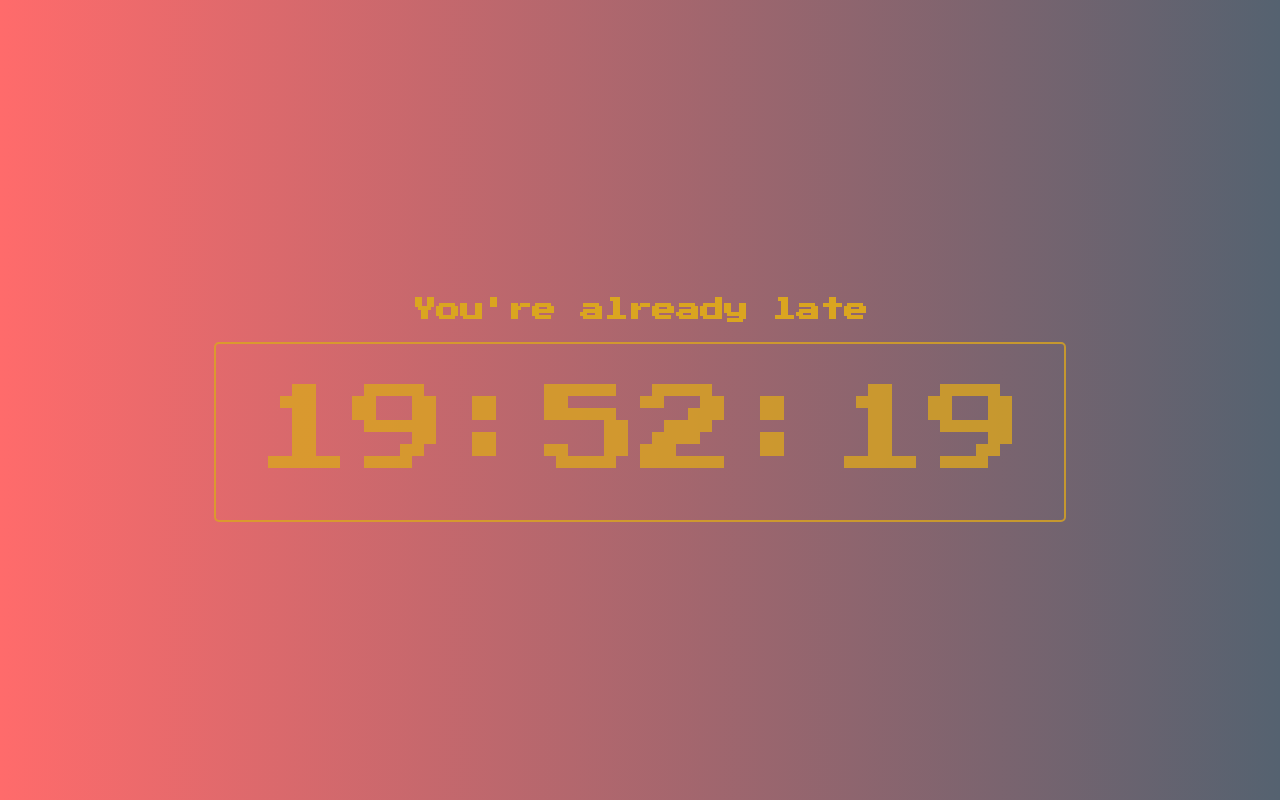
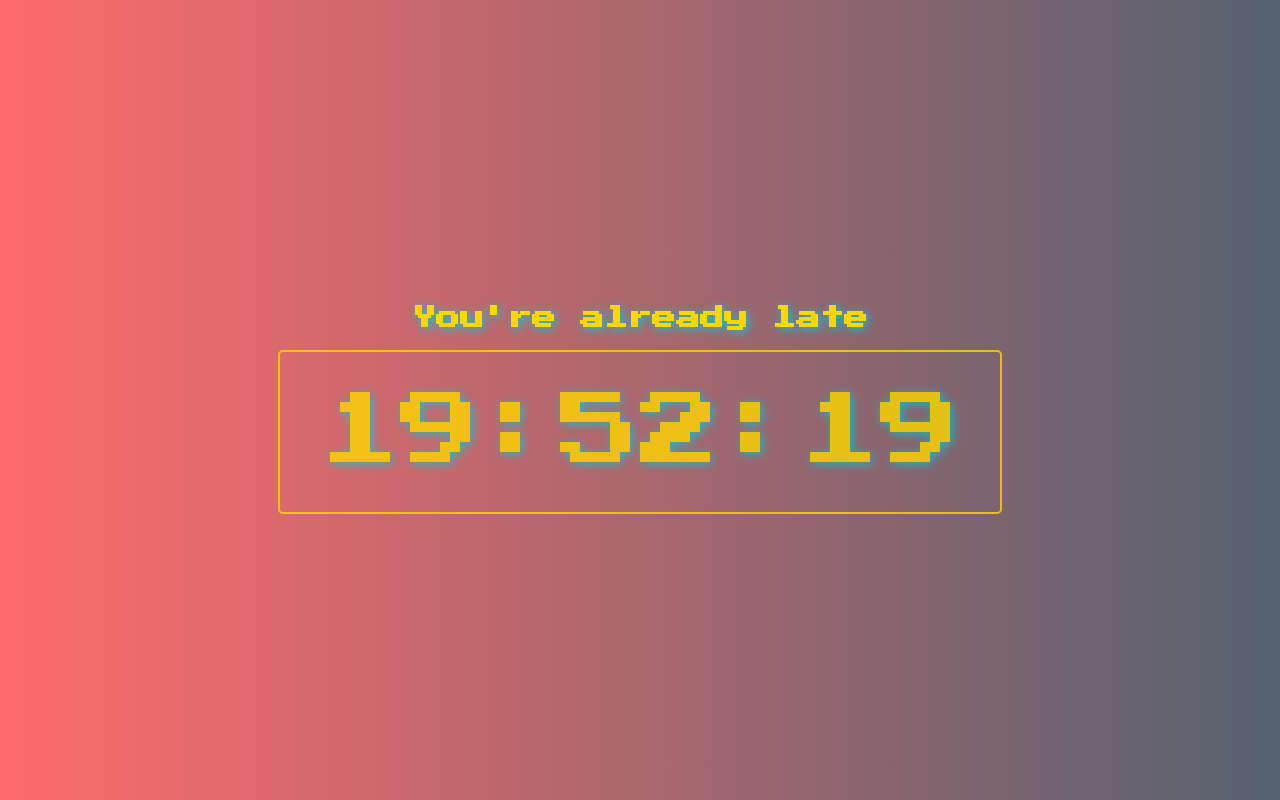
Before and after one commit to racheljay/digital-clock, a plain HTML site: page index.html in a window 1280 px wide. Drawn offline with Linux system fonts and the light colour scheme; a web font is replaced by a local one.

Commit message:
minor css tweaks

```diff
--- a/css/style.css
+++ b/css/style.css
@@ -1,6 +1,6 @@
 body {
     font-family: 'Press Start 2P', cursive;
-    color: goldenrod;
+    color: gold;
     margin: 0;
     background: #556270;  /* fallback for old browsers */
     background: -webkit-linear-gradient(to right, #FF6B6B, #556270);  /* Chrome 10-25, Safari 5.1-6 */
@@ -12,9 +12,9 @@ body {
     margin: 0, auto;
     padding: 40px;
     opacity: 0.8;
-    border: 2px solid goldenrod;
+    border: 2px solid gold;
     border-radius: 5px;
-    font-size: 6em;
+    font-size: 5em;
 }
 
 section {
@@ -24,6 +24,6 @@ section {
     align-items: center;
     width: 100%;
     height: 100vh;
-
+    text-shadow: 2px 2px 10px darkturquoise;
     margin: 0, auto;
 }
```
